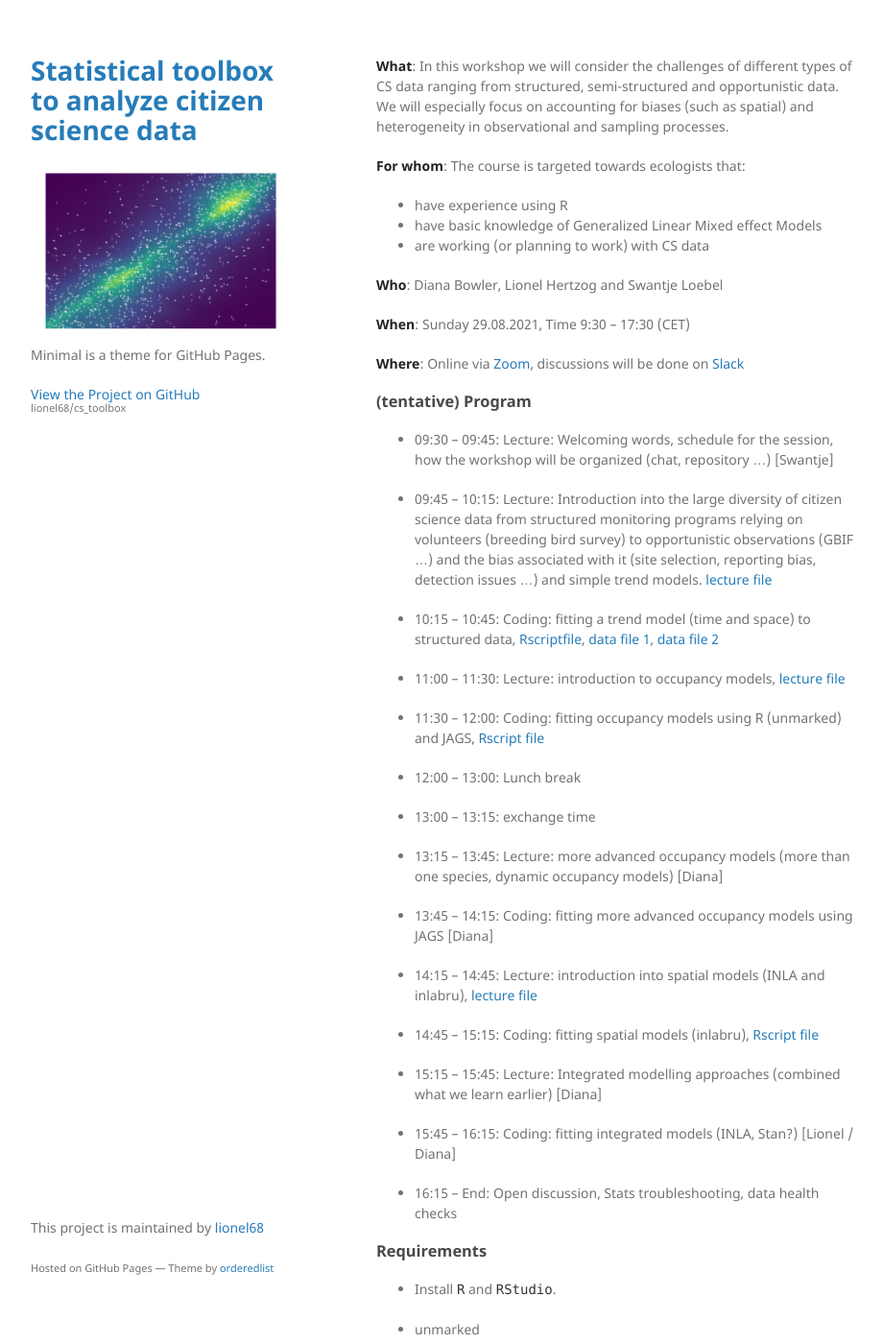
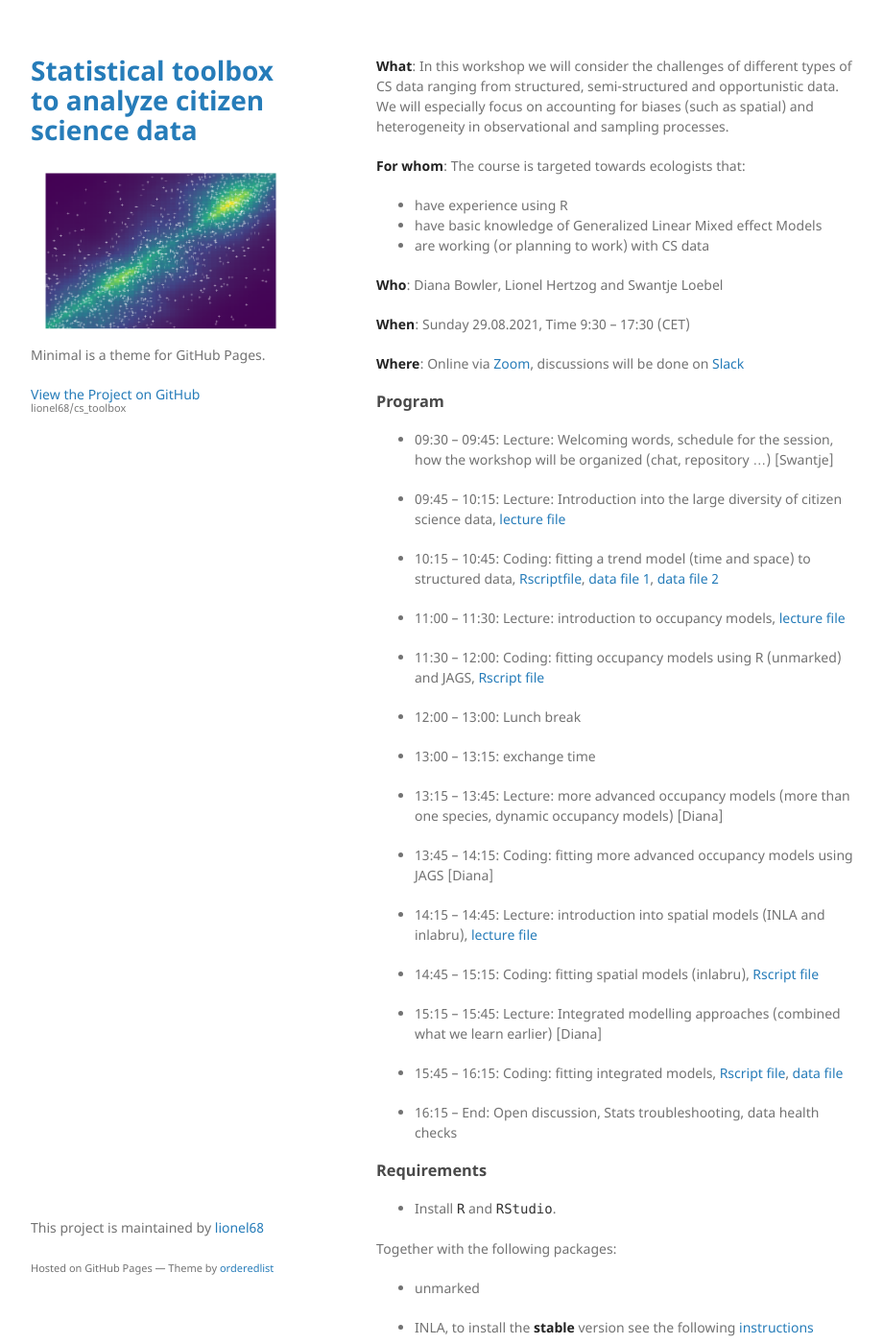
Before and after one commit to lionel68/cs_toolbox, a Jekyll site: the page built from index.md, in a window 1280 px wide and 1400 px high. Shown: the whole window at 96% size, without its empty margins (178-1098 px from the left). Built offline with Jekyll 4.4.1, drawn with Linux system fonts in a browser that asks for light colours; some of the changed text lies outside the part shown.

Commit message:
Update index.md

```diff
--- a/index.md
+++ b/index.md
@@ -17,11 +17,11 @@ layout: default
 
 **Where**: Online via [Zoom](https://uni-jena-de.zoom.us/j/61640256162), discussions will be done on [Slack](https://join.slack.com/t/slack-y314603/shared_invite/zt-utiuaxxh-KkJWuTrXMd1KrijG6KT2iw)
 
-### (tentative) Program
+### Program
 
 * 09:30 – 09:45: Lecture: Welcoming words, schedule for the session, how the workshop will be organized (chat, repository …) [Swantje]
 
-* 09:45 – 10:15: Lecture: Introduction into the large diversity of citizen science data from structured monitoring programs relying on volunteers (breeding bird survey) to opportunistic observations (GBIF …) and the bias associated with it (site selection, reporting bias, detection issues …) and simple trend models. [lecture file](docs/02_CS_Intro.pdf)
+* 09:45 – 10:15: Lecture: Introduction into the large diversity of citizen science data, [lecture file](docs/02_CS_Intro.pdf)
 
 * 10:15 – 10:45: Coding: fitting a trend model (time and space) to structured data, [Rscriptfile](docs/C01_trend_structured.R), [data file 1](docs/C01_temporal_data.rds), [data file 2](docs/C01_spatial_data.rds)
 
@@ -43,7 +43,7 @@ layout: default
 
 * 15:15 – 15:45: Lecture: Integrated modelling approaches (combined what we learn earlier) [Diana]
 
-* 15:45 – 16:15: Coding: fitting integrated models (INLA, Stan?) [Lionel / Diana]
+* 15:45 – 16:15: Coding: fitting integrated models, [Rscript file](docs/C05_integrated_models.R), [data file](docs/C05_integrated_data.rds)
 
 * 16:15 – End: Open discussion, Stats troubleshooting, data health checks
 
@@ -51,9 +51,11 @@ layout: default
 
 + Install [`R`](https://cloud.r-project.org/) and [`RStudio`](https://rstudio.com/products/rstudio/download/#download).
 
+Together with the following packages:
+
 + unmarked
 
-+ INLA
++ INLA, to install the **stable** version see the following [instructions](https://www.r-inla.org/download-install)
 
 + inlabru
 
```
Also changed, not shown: other parts of index.md (+1 -3 lines).
